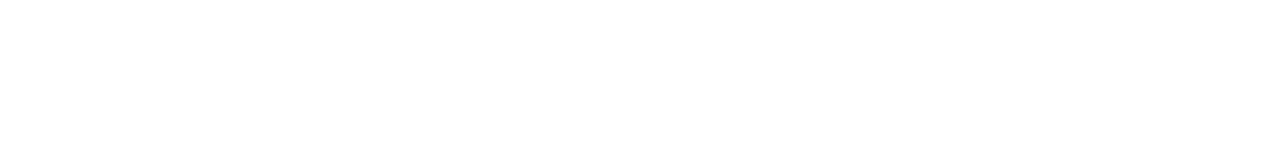
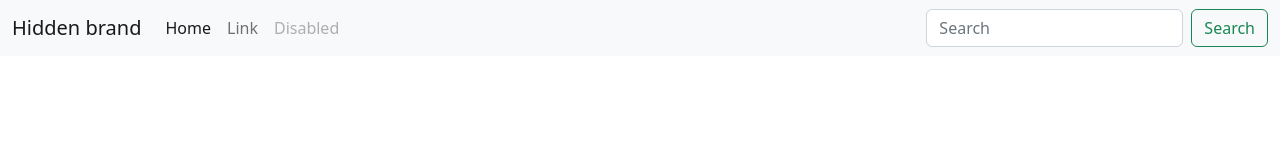
Before and after one commit to Jeffer303/super-test, a plain HTML site: page index.html in a window 1280 px wide. Drawn offline with nearby package versions, Linux system fonts and the light colour scheme.

Commit message:
+Bootstrap
ajout de BS

```diff
--- a/index.html
+++ b/index.html
@@ -5,8 +5,35 @@
     <meta http-equiv="X-UA-Compatible" content="IE=edge">
     <meta name="viewport" content="width=device-width, initial-scale=1.0">
     <title>Test</title>
+    <link href="https://cdn.jsdelivr.net/npm/bootstrap@5.2.3/dist/css/bootstrap.min.css" rel="stylesheet" integrity="sha384-rbsA2VBKQhggwzxH7pPCaAqO46MgnOM80zW1RWuH61DGLwZJEdK2Kadq2F9CUG65" crossorigin="anonymous">
+
 </head>
 <body>
-
+    <nav class="navbar navbar-expand-lg bg-light">
+        <div class="container-fluid">
+            <button class="navbar-toggler" type="button" data-bs-toggle="collapse" data-bs-target="#navbarTogglerDemo01" aria-controls="navbarTogglerDemo01" aria-expanded="false" aria-label="Toggle navigation">
+            <span class="navbar-toggler-icon"></span>
+            </button>
+            <div class="collapse navbar-collapse" id="navbarTogglerDemo01">
+            <a class="navbar-brand" href="#">Hidden brand</a>
+            <ul class="navbar-nav me-auto mb-2 mb-lg-0">
+                <li class="nav-item">
+                <a class="nav-link active" aria-current="page" href="#">Home</a>
+                </li>
+                <li class="nav-item">
+                <a class="nav-link" href="#">Link</a>
+                </li>
+                <li class="nav-item">
+                <a class="nav-link disabled">Disabled</a>
+                </li>
+            </ul>
+            <form class="d-flex" role="search">
+                <input class="form-control me-2" type="search" placeholder="Search" aria-label="Search">
+                <button class="btn btn-outline-success" type="submit">Search</button>
+            </form>
+            </div>
+        </div>
+        </nav>
+    <script src="https://cdn.jsdelivr.net/npm/bootstrap@5.2.3/dist/js/bootstrap.bundle.min.js" integrity="sha384-kenU1KFdBIe4zVF0s0G1M5b4hcpxyD9F7jL+jjXkk+Q2h455rYXK/7HAuoJl+0I4" crossorigin="anonymous"></script>
 </body>
 </html>
```
